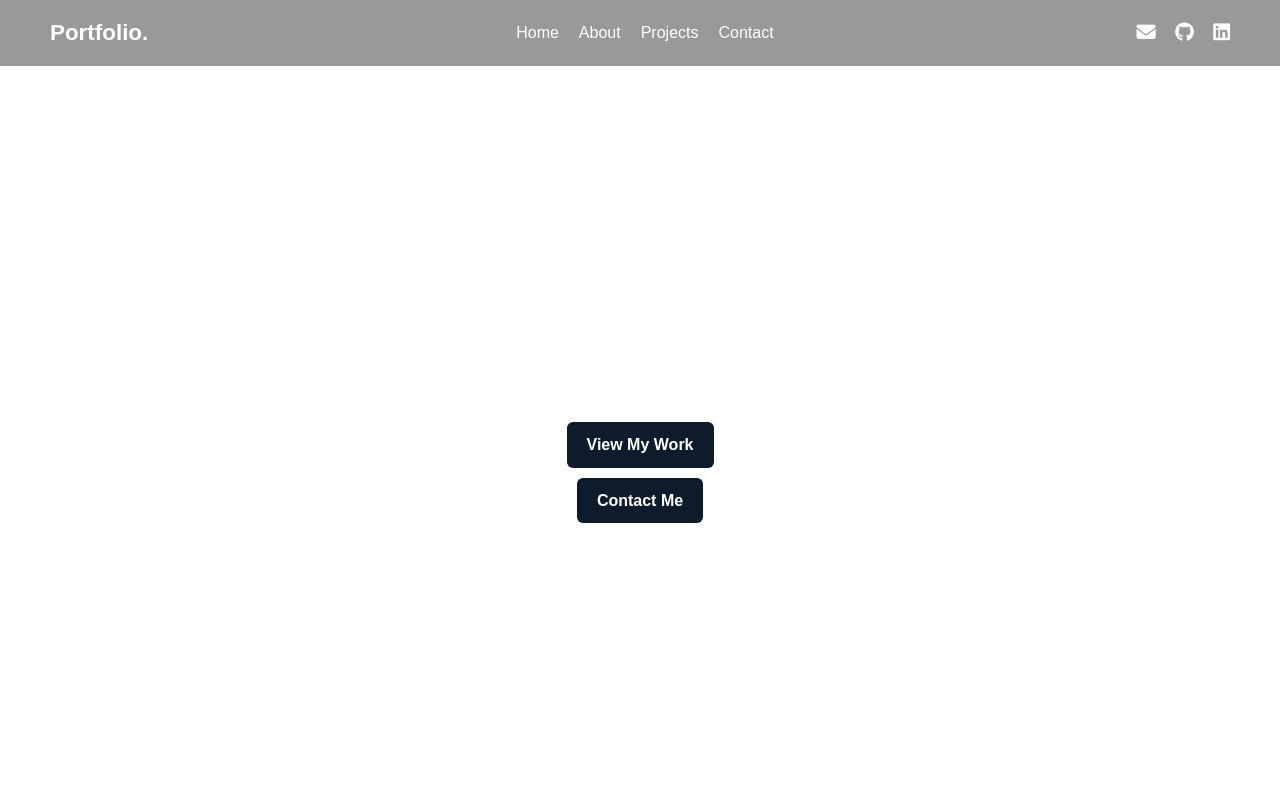
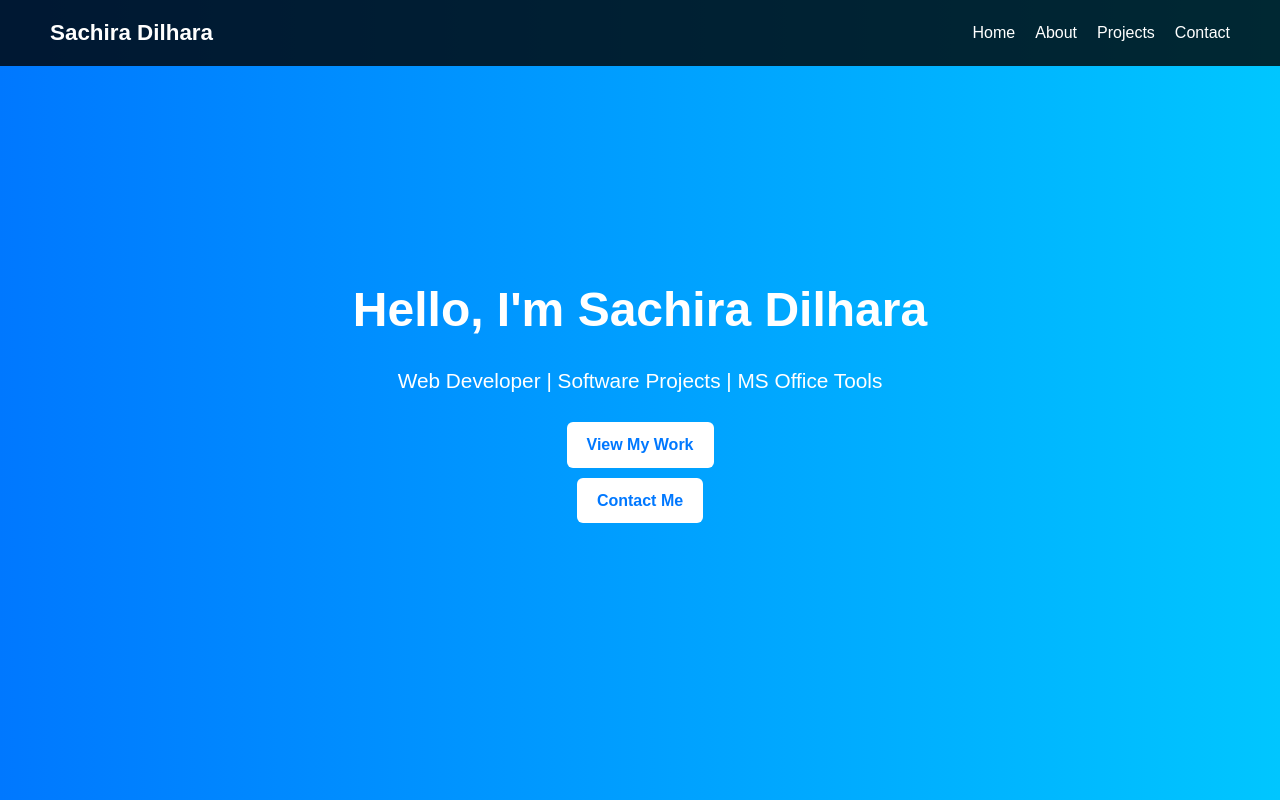
Before and after one commit to SDilhara737/SDilhara737.github.io, a plain HTML site: page index.html in a window 1280 px wide. Shown: the top 800 px of the page. Drawn offline with Linux system fonts and the light colour scheme.

Commit message:
Update 6.0 index.html

```diff
--- a/index.html
+++ b/index.html
@@ -15,39 +15,28 @@
       position: fixed;
       top: 0; left: 0;
       width: 100%;
-      background: rgba(0, 0, 0, 0.4);
-      backdrop-filter: blur(10px);
+      background: rgba(0, 0, 0, 0.8);
       color: #fff;
       display: flex;
       justify-content: space-between;
       align-items: center;
       padding: 15px 50px;
       z-index: 1000;
-      transition: background 0.3s;
     }
-    nav.scrolled { background: #0d1b2a; }
-    nav h1 { font-size: 1.4rem; color: white; }
+    nav h1 { font-size: 1.4rem; }
     nav ul { display: flex; list-style: none; }
     nav ul li { margin-left: 20px; }
     nav ul li a {
       text-decoration: none;
       color: #fff;
       transition: color 0.3s;
-      font-weight: 500;
     }
     nav ul li a:hover { color: #ff9800; }
-    .nav-icons a {
-      margin-left: 15px;
-      color: #fff;
-      font-size: 1.2rem;
-      transition: color 0.3s;
-    }
-    .nav-icons a:hover { color: #ff9800; }
 
     /* Hero Section */
     header {
       height: 100vh;
-      background: url('your-blur-image.jpg') no-repeat center center/cover;
+      background: linear-gradient(to right, #0078ff, #00c6ff);
       color: white;
       display: flex;
       flex-direction: column;
@@ -58,8 +47,8 @@
     header h1 { font-size: 3rem; margin-bottom: 15px; }
     header p { font-size: 1.3rem; margin-bottom: 20px; }
     header a {
-      background: #0d1b2a;
-      color: #fff;
+      background: #fff;
+      color: #0078ff;
       padding: 10px 20px;
       border-radius: 6px;
       text-decoration: none;
@@ -115,7 +104,7 @@
       display: inline-block;
       margin-top: 10px;
       padding: 10px 15px;
-      background: #0d1b2a;
+      background: #0078ff;
       color: white;
       border-radius: 6px;
       text-decoration: none;
@@ -131,7 +120,7 @@
       font-size: 2rem;
     }
     .contact-icons a { color: #333; transition: color 0.3s, transform 0.3s; }
-    .contact-icons a:hover { color: #0d1b2a; transform: scale(1.2); }
+    .contact-icons a:hover { color: #0078ff; transform: scale(1.2); }
 
     /* Footer */
     footer {
@@ -142,23 +131,6 @@
       margin-top: 40px;
     }
 
-    /* Scroll to Top Button */
-    #scrollTopBtn {
-      display: none;
-      position: fixed;
-      bottom: 20px; right: 20px;
-      z-index: 999;
-      font-size: 18px;
-      background: #0d1b2a;
-      color: white;
-      border: none;
-      padding: 12px;
-      border-radius: 50%;
-      cursor: pointer;
-      transition: background 0.3s;
-    }
-    #scrollTopBtn:hover { background: #ff9800; }
-
     /* Smooth Scrolling */
     html { scroll-behavior: smooth; }
   </style>
@@ -166,19 +138,14 @@
 <body>
 
   <!-- Navbar -->
-  <nav id="navbar">
-    <h1>Portfolio.</h1>
+  <nav>
+    <h1>Sachira Dilhara</h1>
     <ul>
       <li><a href="#home">Home</a></li>
       <li><a href="#about">About</a></li>
       <li><a href="#projects">Projects</a></li>
       <li><a href="#contact">Contact</a></li>
     </ul>
-    <div class="nav-icons">
-      <a href="mailto:sac365k@gmail.com"><i class="fas fa-envelope"></i></a>
-      <a href="https://github.com/SDilhara737" target="_blank"><i class="fab fa-github"></i></a>
-      <a href="https://www.linkedin.com/in/sachira-dilhara-26a916129" target="_blank"><i class="fab fa-linkedin"></i></a>
-    </div>
   </nav>
 
   <!-- Hero -->
@@ -240,27 +207,5 @@
   <footer>
     <p>© 2025 Sachira Dilhara | Built with ❤️</p>
   </footer>
-
-  <!-- Scroll to Top Button -->
-  <button onclick="topFunction()" id="scrollTopBtn"><i class="fas fa-arrow-up"></i></button>
-
-  <script>
-    // Navbar color change on scroll
-    window.onscroll = function() {
-      let navbar = document.getElementById("navbar");
-      let scrollBtn = document.getElementById("scrollTopBtn");
-      if (document.documentElement.scrollTop > 50) {
-        navbar.classList.add("scrolled");
-        scrollBtn.style.display = "block";
-      } else {
-        navbar.classList.remove("scrolled");
-        scrollBtn.style.display = "none";
-      }
-    };
-    // Scroll to top
-    function topFunction() {
-      window.scrollTo({ top: 0, behavior: 'smooth' });
-    }
-  </script>
 </body>
 </html>
```
